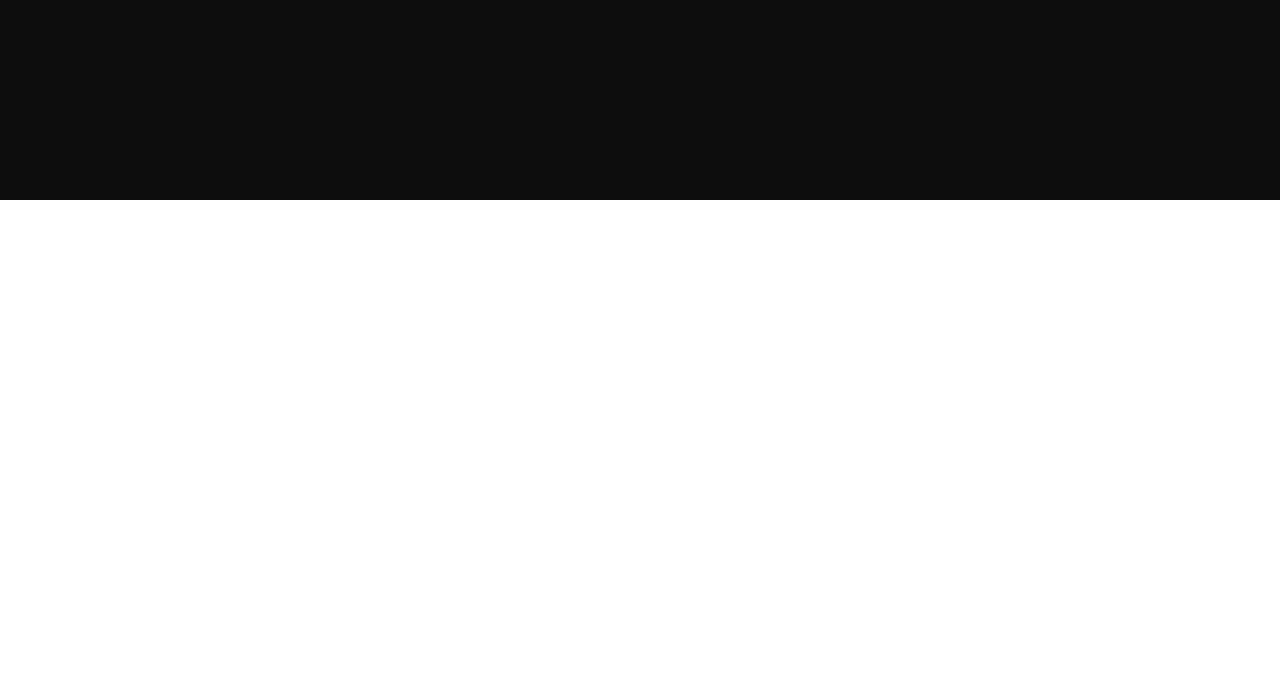
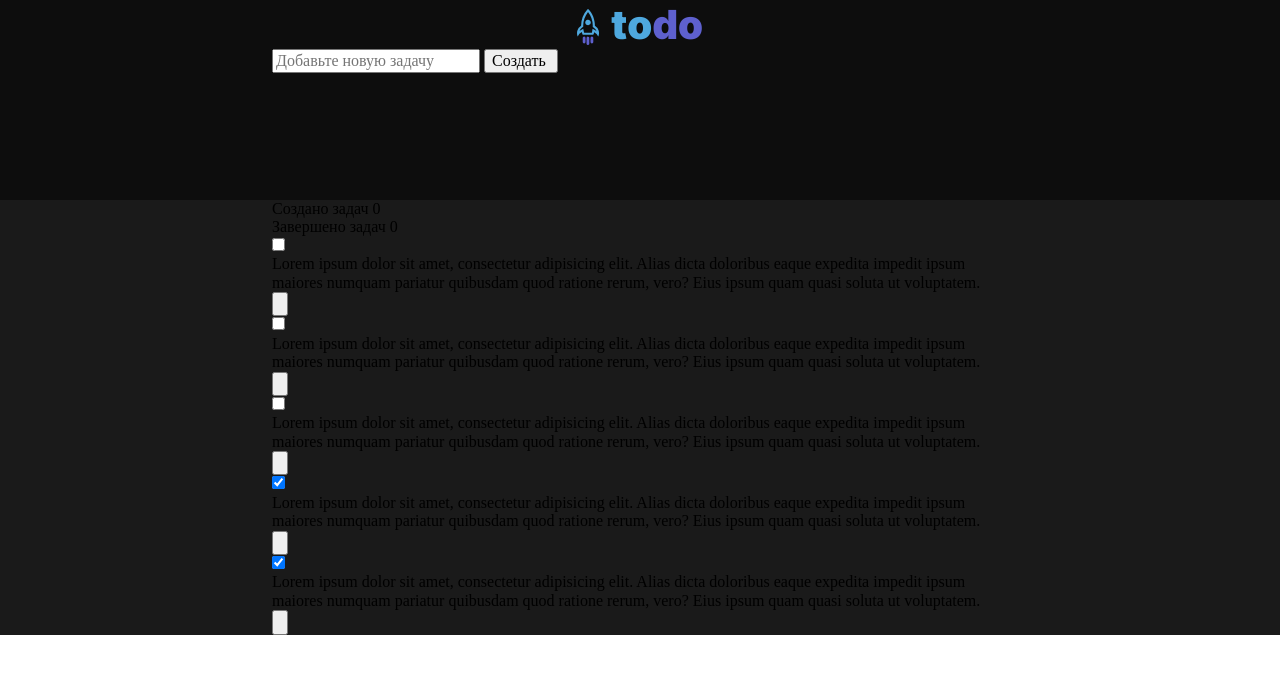
Before and after one commit to chocopie777/simple-todo, a website: page app/index.html in a window 1280 px wide. Drawn offline with Linux system fonts and the light colour scheme.

Commit message:
started verstka

```diff
--- a/app/index.html
+++ b/app/index.html
@@ -12,11 +12,78 @@
 <header class="header">
     <div class="container">
         <div class="header__inner">
+            <div class="logo">
+                <a class="logo__link" href="#">
+                    <img class="logo__img" src="images/rocket.svg" alt="logo">
+                    <h1 class="logo__title">to<span>do</span></h1>
+                </a>
+            </div>
+            <div class="wrapper">
+                <input placeholder="Добавьте новую задачу" type="text" name="" id="">
+                <button>
+                    <span>Создать</span>
+                    <img src="" alt="">
+                </button>
+            </div>
         </div>
     </div>
 </header>
 <main class="main">
-
+    <section class="tasks">
+        <div class="container">
+            <div class="tasks__inner">
+                <div class="tasks__head">
+                    <div class="tasks__left-wrapper">
+                        <span class="tasks__text-title tasks__text-title--color-blue">Создано задач</span>
+                        <span class="tasks__text-counter">0</span>
+                    </div>
+                    <div class="tasks__right-wrapper">
+                        <span class="tasks__text-title tasks__text-title--color-violet">Завершено задач</span>
+                        <span class="tasks__text-counter">0</span>
+                    </div>
+                </div>
+                <div class="tasks__body">
+                    <div class="tasks__items">
+                        <div class="tasks__item">
+                            <input type="checkbox">
+                            <p class="tasks__item-text">Lorem ipsum dolor sit amet, consectetur adipisicing elit. Alias
+                                dicta doloribus eaque expedita impedit ipsum maiores numquam pariatur quibusdam quod
+                                ratione rerum, vero? Eius ipsum quam quasi soluta ut voluptatem.</p>
+                            <button class="tasks__item-btn"><img src="" alt=""></button>
+                        </div>
+                        <div class="tasks__item">
+                            <input type="checkbox">
+                            <p class="tasks__item-text">Lorem ipsum dolor sit amet, consectetur adipisicing elit. Alias
+                                dicta doloribus eaque expedita impedit ipsum maiores numquam pariatur quibusdam quod
+                                ratione rerum, vero? Eius ipsum quam quasi soluta ut voluptatem.</p>
+                            <button class="tasks__item-btn"><img src="" alt=""></button>
+                        </div>
+                        <div class="tasks__item">
+                            <input type="checkbox">
+                            <p class="tasks__item-text">Lorem ipsum dolor sit amet, consectetur adipisicing elit. Alias
+                                dicta doloribus eaque expedita impedit ipsum maiores numquam pariatur quibusdam quod
+                                ratione rerum, vero? Eius ipsum quam quasi soluta ut voluptatem.</p>
+                            <button class="tasks__item-btn"><img src="" alt=""></button>
+                        </div>
+                        <div class="tasks__item">
+                            <input type="checkbox" checked>
+                            <p class="tasks__item-text">Lorem ipsum dolor sit amet, consectetur adipisicing elit. Alias
+                                dicta doloribus eaque expedita impedit ipsum maiores numquam pariatur quibusdam quod
+                                ratione rerum, vero? Eius ipsum quam quasi soluta ut voluptatem.</p>
+                            <button class="tasks__item-btn"><img src="" alt=""></button>
+                        </div>
+                        <div class="tasks__item">
+                            <input type="checkbox" checked>
+                            <p class="tasks__item-text">Lorem ipsum dolor sit amet, consectetur adipisicing elit. Alias
+                                dicta doloribus eaque expedita impedit ipsum maiores numquam pariatur quibusdam quod
+                                ratione rerum, vero? Eius ipsum quam quasi soluta ut voluptatem.</p>
+                            <button class="tasks__item-btn"><img src="" alt=""></button>
+                        </div>
+                    </div>
+                </div>
+            </div>
+        </div>
+    </section>
 </main>
 <script src="js/main.min.js"></script>
 </body>
--- a/app/scss/fonts.scss
+++ b/app/scss/fonts.scss
@@ -1,8 +1,24 @@
 @font-face {
-    font-family: "OpenSans";
-    src: url("fonts/opensans.woff2") format("woff2"),
-        url("fonts/opensans.woff") format("woff");
-    font-weight: normal;
+    font-family: "Inter-Black";
+    src: url("../fonts/Inter-Black.woff2") format("woff2"),
+        url("../fonts/Inter-Black.woff") format("woff");
+    font-weight: 900;
     font-style: normal;
     font-display: swap;
 }
+@font-face {
+    font-family: "Inter-Bold";
+    src: url("../fonts/Inter-Bold.woff2") format("woff2"),
+        url("../fonts/Inter-Bold.woff") format("woff");
+    font-weight: 700;
+    font-style: normal;
+    font-display: swap;
+}
+@font-face {
+    font-family: "Inter-Regular";
+    src: url("../fonts/Inter-Regular.woff2") format("woff2"),
+        url("../fonts/Inter-Regular.woff") format("woff");
+    font-weight: 400;
+    font-style: normal;
+    font-display: swap;
+}
--- a/app/scss/style.scss
+++ b/app/scss/style.scss
@@ -13,10 +13,37 @@
 .header__inner {
   height: 200px;
 }
+
 .container {
   margin: 0 auto;
-  max-width: 736px;
+  max-width: 766px;
   padding: 0 15px;
+}
+.logo {
+  display: flex;
+  justify-content: center;
+}
+.logo__link {
+  display: flex;
+  align-items: center;
+}
+.logo__img {
+  margin-top: 5px;
+}
+.logo__title {
+  margin-left: 12px;
+  color: var(--blue, #4EA8DE);
+  font-family: Inter-Black;
+  font-size: 40px;
+  font-style: normal;
+  font-weight: 900;
+  line-height: normal;
+  span {
+    color: var(--purple-dark, #5E60CE);
+  }
+}
+.logo__link {
+  text-decoration: none;
 }
 
 @import "../scss/media_queries";
```
Also changed, not shown: app/css/style.min.css, app/fonts/Inter-Black.woff (added), app/fonts/Inter-Black.woff2 (added), app/fonts/Inter-Bold.woff (added), app/fonts/Inter-Bold.woff2 (added), app/fonts/Inter-Regular.woff (added), app/fonts/Inter-Regular.woff2 (added), app/images/Clipboard.avif (added), app/images/Clipboard.png (added), app/images/Clipboard.webp (added), app/images/plus.svg (added), app/images/rocket.svg (added), app/images/trash.svg (added).
